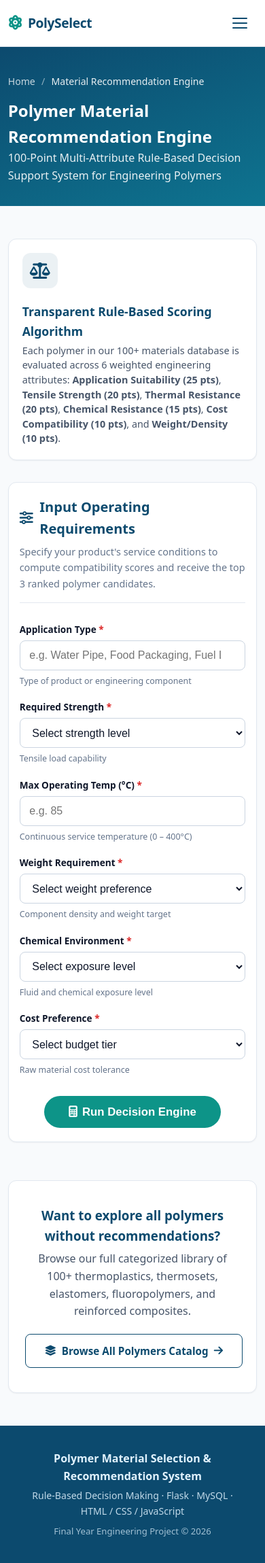
After one commit to YashChavhan-1612/polymer-material-selection-system, a Flask app: page /recommend in a window 390 px wide. The commit adds this page. Shown: the whole page at 68% size. Run offline with Flask 3, Linux system fonts and the light colour scheme.

Commit message:
Add dedicated /recommend page and fix mobile sidebar scroll-lock responsiveness

```diff
--- a/app.py
+++ b/app.py
@@ -65,6 +65,13 @@ def materials_catalog():
     all_mats = get_all_polymers()
     materials_list = [m.to_dict() for m in all_mats]
     return render_template("materials.html", initial_materials=materials_list)
+
+
+@app.route("/recommend")
+@app.route("/recommendation")
+def recommendation_page():
+    """Serve the dedicated interactive polymer recommendation engine page."""
+    return render_template("recommend.html")
 
 
 @app.route("/material/<int:id>")
--- a/static/css/style.css
+++ b/static/css/style.css
@@ -36,6 +36,9 @@
 html {
     scroll-behavior: smooth;
     -webkit-text-size-adjust: 100%;
+    overflow-x: hidden;
+    width: 100%;
+    max-width: 100%;
 }
 
 body {
@@ -45,7 +48,37 @@ body {
     line-height: 1.6;
     font-size: 16px;
     -webkit-font-smoothing: antialiased;
-    overflow-x: hidden; /* prevents accidental horizontal scroll */
+    overflow-x: hidden;
+    width: 100%;
+    max-width: 100%;
+    position: relative;
+}
+
+body.menu-open {
+    overflow: hidden !important;
+    touch-action: none;
+}
+
+/* Backdrop overlay for mobile navigation drawer */
+.nav-backdrop {
+    display: none;
+    position: fixed;
+    top: 0;
+    left: 0;
+    width: 100vw;
+    height: 100vh;
+    height: 100dvh;
+    background: rgba(15, 23, 42, 0.55);
+    backdrop-filter: blur(3px);
+    -webkit-backdrop-filter: blur(3px);
+    z-index: 1040;
+    opacity: 0;
+    transition: opacity 0.25s ease;
+}
+
+.nav-backdrop.active {
+    display: block;
+    opacity: 1;
 }
 
 img, video, iframe {
@@ -146,6 +179,7 @@ img, video, iframe {
     padding: 8px;
     min-width: 44px;
     min-height: 44px;
+    z-index: 1050;
 }
 
 .hamburger span {
--- a/static/js/script.js
+++ b/static/js/script.js
@@ -5,23 +5,58 @@
 const API_BASE_URL = window.API_BASE_URL || '';
 
 /* ============================================================
-   PolySelect – Navigation & Mobile Menu
+   PolySelect – Navigation & Mobile Menu with Backdrop & Scroll Lock
    ============================================================ */
 
+function setupNavigation() {
     const hamburger = document.getElementById('hamburger');
     const navLinks = document.getElementById('nav-links');
+    const backdrop = document.getElementById('nav-backdrop');
+    const closeBtn = document.getElementById('nav-close-btn');
+
+    function openMenu() {
+        if (navLinks) navLinks.classList.add('active');
+        if (backdrop) backdrop.classList.add('active');
+        if (hamburger) hamburger.classList.add('open');
+        document.body.classList.add('menu-open');
+    }
+
+    function closeMenu() {
+        if (navLinks) navLinks.classList.remove('active');
+        if (backdrop) backdrop.classList.remove('active');
+        if (hamburger) hamburger.classList.remove('open');
+        document.body.classList.remove('menu-open');
+    }
 
     if (hamburger) {
-    hamburger.addEventListener('click', () => {
-        navLinks.classList.toggle('active');
+        hamburger.addEventListener('click', (e) => {
+            e.stopPropagation();
+            if (navLinks && navLinks.classList.contains('active')) {
+                closeMenu();
+            } else {
+                openMenu();
+            }
         });
     }
 
+    if (closeBtn) {
+        closeBtn.addEventListener('click', closeMenu);
+    }
+
+    if (backdrop) {
+        backdrop.addEventListener('click', closeMenu);
+    }
+
+    // Close menu when clicking any nav link
     document.querySelectorAll('.nav-links a').forEach(link => {
-    link.addEventListener('click', () => {
-        navLinks.classList.remove('active');
+        link.addEventListener('click', closeMenu);
     });
+
+    // Close on Escape key
+    document.addEventListener('keydown', (e) => {
+        if (e.key === 'Escape') closeMenu();
     });
+}
 
 /* ============================================================
    Material Cards & Rendering Helpers
@@ -487,6 +522,11 @@ function displayResults(recommendations) {
                     <div class="result-section-title"><i class="fas fa-info-circle"></i> Limitations</div>
                     <p style="color:var(--text-secondary);font-size:0.92rem;">${escapeHtml(rec.limitations || '—')}</p>
                 </div>
+                <div style="margin-top: 1rem; padding-top: 0.85rem; border-top: 1px solid var(--border);">
+                    <a href="/material/${encodeURIComponent(rec.material_id)}" class="btn btn-outline" style="display:inline-flex;align-items:center;gap:0.4rem;font-size:0.85rem;padding:0.45rem 1rem;">
+                        <i class="fas fa-file-alt"></i> View Full Specifications &amp; Properties &rarr;
+                    </a>
+                </div>
             </div>
         `;
     });
@@ -542,6 +582,7 @@ function resetForm() {
 
 /* ---------- Initialization ---------- */
 document.addEventListener('DOMContentLoaded', () => {
+    setupNavigation();
     if (document.getElementById('materials-grid')) {
         loadHomeFeaturedMaterials();
     }
--- /dev/null
+++ b/templates/recommend.html
@@ -0,0 +1,292 @@
+<!DOCTYPE html>
+<html lang="en">
+<head>
+    <meta charset="UTF-8">
+    <meta name="viewport" content="width=device-width, initial-scale=1.0">
+    <title>Material Recommendation Engine | PolySelect</title>
+    <link rel="stylesheet" href="{{ url_for('static', filename='css/style.css') }}">
+    <link rel="stylesheet" href="https://cdnjs.cloudflare.com/ajax/libs/font-awesome/6.5.1/css/all.min.css">
+    <style>
+        .recommend-hero {
+            background: linear-gradient(160deg, #0c4a6e 0%, #0e7490 100%);
+            color: #ffffff;
+            padding: 2.5rem 0 2rem;
+        }
+
+        .recommend-intro-card {
+            background: var(--surface);
+            border: 1px solid var(--border);
+            border-radius: var(--radius);
+            padding: 1.5rem;
+            margin-bottom: 2rem;
+            box-shadow: var(--shadow-sm);
+            display: flex;
+            align-items: center;
+            gap: 1.25rem;
+        }
+
+        .intro-icon {
+            width: 52px;
+            height: 52px;
+            border-radius: 12px;
+            background: rgba(12, 74, 110, 0.08);
+            color: var(--primary);
+            display: flex;
+            align-items: center;
+            justify-content: center;
+            font-size: 1.5rem;
+            flex-shrink: 0;
+        }
+
+        .intro-text h3 {
+            font-size: 1.1rem;
+            color: var(--primary);
+            margin-bottom: 0.25rem;
+        }
+
+        .intro-text p {
+            font-size: 0.9rem;
+            color: var(--text-secondary);
+            line-height: 1.5;
+            margin: 0;
+        }
+
+        .form-card {
+            background: var(--surface);
+            border: 1px solid var(--border);
+            border-radius: var(--radius);
+            padding: 2rem;
+            box-shadow: var(--shadow-sm);
+            margin-bottom: 2.5rem;
+        }
+
+        .form-card-title {
+            font-size: 1.25rem;
+            font-weight: 700;
+            color: var(--primary);
+            margin-bottom: 0.4rem;
+            display: flex;
+            align-items: center;
+            gap: 0.6rem;
+        }
+
+        .form-card-subtitle {
+            font-size: 0.9rem;
+            color: var(--text-muted);
+            margin-bottom: 1.75rem;
+            padding-bottom: 1rem;
+            border-bottom: 1px solid var(--border);
+        }
+
+        .form-hint {
+            display: block;
+            font-size: 0.78rem;
+            color: var(--text-muted);
+            margin-top: 0.35rem;
+        }
+
+        @media (max-width: 768px) {
+            .recommend-intro-card {
+                flex-direction: column;
+                align-items: flex-start;
+                padding: 1.25rem;
+            }
+            .form-card {
+                padding: 1.25rem 1rem;
+            }
+        }
+    </style>
+</head>
+<body>
+
+    <!-- Backdrop overlay for mobile sidebar -->
+    <div class="nav-backdrop" id="nav-backdrop"></div>
+
+    <!-- Navigation -->
+    <nav class="navbar" id="navbar">
+        <div class="container nav-container">
+            <a href="/" class="logo">
+                <i class="fas fa-atom"></i>
+                <span>PolySelect</span>
+            </a>
+            <ul class="nav-links" id="nav-links">
+                <li class="nav-drawer-header">
+                    <span>Menu</span>
+                    <button type="button" class="nav-close-btn" id="nav-close-btn" aria-label="Close menu">&times;</button>
+                </li>
+                <li><a href="/">Home</a></li>
+                <li><a href="/#about">About</a></li>
+                <li><a href="/#features">Features</a></li>
+                <li><a href="/#how-it-works">How It Works</a></li>
+                <li><a href="/materials">All Polymers</a></li>
+                <li><a href="/recommend" class="btn-nav" style="background: var(--secondary) !important;">Get Recommendation</a></li>
+            </ul>
+            <button class="hamburger" id="hamburger" aria-label="Toggle menu">
+                <span></span>
+                <span></span>
+                <span></span>
+            </button>
+        </div>
+    </nav>
+
+    <!-- Hero -->
+    <section class="recommend-hero">
+        <div class="container">
+            <nav class="breadcrumb" aria-label="Breadcrumb">
+                <a href="/" style="color: rgba(255,255,255,0.85); text-decoration: none;">Home</a>
+                <span class="separator">/</span>
+                <span aria-current="page">Material Recommendation Engine</span>
+            </nav>
+            <h1>Polymer Material Recommendation Engine</h1>
+            <p class="material-category">100-Point Multi-Attribute Rule-Based Decision Support System for Engineering Polymers</p>
+        </div>
+    </section>
+
+    <!-- Main Content -->
+    <section class="section">
+        <div class="container">
+
+            <!-- Intro Info Card -->
+            <div class="recommend-intro-card">
+                <div class="intro-icon">
+                    <i class="fas fa-balance-scale"></i>
+                </div>
+                <div class="intro-text">
+                    <h3>Transparent Rule-Based Scoring Algorithm</h3>
+                    <p>
+                        Each polymer in our 100+ materials database is evaluated across 6 weighted engineering attributes:
+                        <strong>Application Suitability (25 pts)</strong>, <strong>Tensile Strength (20 pts)</strong>,
+                        <strong>Thermal Resistance (20 pts)</strong>, <strong>Chemical Resistance (15 pts)</strong>,
+                        <strong>Cost Compatibility (10 pts)</strong>, and <strong>Weight/Density (10 pts)</strong>.
+                    </p>
+                </div>
+            </div>
+
+            <!-- Recommendation Form Card -->
+            <div class="form-card">
+                <h2 class="form-card-title">
+                    <i class="fas fa-sliders-h"></i>
+                    Input Operating Requirements
+                </h2>
+                <p class="form-card-subtitle">
+                    Specify your product's service conditions to compute compatibility scores and receive the top 3 ranked polymer candidates.
+                </p>
+
+                <form id="recommendation-form" class="recommendation-form-inner">
+                    <div class="form-grid">
+                        <div class="form-group">
+                            <label for="application">Application Type <span style="color: var(--danger);">*</span></label>
+                            <input type="text" id="application" name="application" list="application-suggestions" placeholder="e.g. Water Pipe, Food Packaging, Fuel Line" required autocomplete="off">
+                            <datalist id="application-suggestions">
+                                <option value="Water Pipe">
+                                <option value="Food Packaging">
+                                <option value="Automotive Fuel Line">
+                                <option value="Chemical Storage Tank">
+                                <option value="Medical Syringe">
+                                <option value="Electrical Connector">
+                                <option value="Aerospace Structural Bracket">
+                                <option value="High-Temperature Gasket">
+                                <option value="Under-the-Hood Automotive Part">
+                                <option value="Precision Gear and Bushing">
+                                <option value="Optical Lens and Screen">
+                                <option value="Biodegradable Cutlery">
+                            </datalist>
+                            <span class="form-hint">Type of product or engineering component</span>
+                        </div>
+
+                        <div class="form-group">
+                            <label for="strength">Required Strength <span style="color: var(--danger);">*</span></label>
+                            <select id="strength" name="strength" required>
+                                <option value="">Select strength level</option>
+                                <option value="Low">Low (&lt; 35 MPa - Flexible, non-load)</option>
+                                <option value="Medium">Medium (35 – 70 MPa - Semi-structural)</option>
+                                <option value="High">High (&gt; 70 MPa - Heavy structural loads)</option>
+                            </select>
+                            <span class="form-hint">Tensile load capability</span>
+                        </div>
+
+                        <div class="form-group">
+                            <label for="temperature">Max Operating Temp (°C) <span style="color: var(--danger);">*</span></label>
+                            <input type="number" id="temperature" name="temperature" placeholder="e.g. 85" min="0" max="400" required>
+                            <span class="form-hint">Continuous service temperature (0 – 400°C)</span>
+                        </div>
+
+                        <div class="form-group">
+                            <label for="weight">Weight Requirement <span style="color: var(--danger);">*</span></label>
+                            <select id="weight" name="weight" required>
+                                <option value="">Select weight preference</option>
+                                <option value="Low">Low (Lightweight density &lt; 1.1 g/cm³)</option>
+                                <option value="Medium">Medium (Density 1.1 – 1.4 g/cm³)</option>
+                                <option value="High">High (Heavier / filled &gt; 1.4 g/cm³)</option>
+                            </select>
+                            <span class="form-hint">Component density and weight target</span>
+                        </div>
+
+                        <div class="form-group">
+                            <label for="chemical_resistance">Chemical Environment <span style="color: var(--danger);">*</span></label>
+                            <select id="chemical_resistance" name="chemical_resistance" required>
+                                <option value="">Select exposure level</option>
+                                <option value="Low">Low (Water, air, mild moisture only)</option>
+                                <option value="Medium">Medium (Oils, greases, mild detergents)</option>
+                                <option value="High">High (Strong acids, bases, harsh industrial solvents)</option>
+                            </select>
+                            <span class="form-hint">Fluid and chemical exposure level</span>
+                        </div>
+
+                        <div class="form-group">
+                            <label for="cost">Cost Preference <span style="color: var(--danger);">*</span></label>
+                            <select id="cost" name="cost" required>
+                                <option value="">Select budget tier</option>
+                                <option value="Low">Low (Commodity mass-production budget)</option>
+                                <option value="Medium">Medium (Standard engineering polymer budget)</option>
+                                <option value="High">High (High-performance premium budget)</option>
+                            </select>
+                            <span class="form-hint">Raw material cost tolerance</span>
+                        </div>
+                    </div>
+
+                    <div class="form-actions" style="margin-top: 1.75rem;">
+                        <button type="submit" class="btn btn-primary" id="submit-btn" style="padding: 0.85rem 2.25rem; font-size: 1.05rem;">
+                            <i class="fas fa-calculator"></i> Run Decision Engine
+                        </button>
+                    </div>
+                </form>
+
+                <!-- Loading State -->
+                <div id="loading" class="loading hidden" style="margin-top: 2rem;">
+                    <div class="spinner"></div>
+                    <p style="font-weight: 600; color: var(--primary);">Evaluating 100+ polymers against your engineering constraints…</p>
+                </div>
+            </div>
+
+            <!-- Recommendation Results Container -->
+            <div id="results" class="results hidden"></div>
+
+            <!-- Catalog Navigation CTA -->
+            <div style="text-align: center; margin-top: 3.5rem; padding: 2.25rem 1.5rem; background: var(--surface); border-radius: var(--radius); border: 1px solid var(--border); box-shadow: var(--shadow-sm);">
+                <h3 style="margin-bottom: 0.4rem; color: var(--primary);">Want to explore all polymers without recommendations?</h3>
+                <p style="color: var(--text-secondary); margin-bottom: 1.25rem; max-width: 600px; margin-inline: auto;">
+                    Browse our full categorized library of 100+ thermoplastics, thermosets, elastomers, fluoropolymers, and reinforced composites.
+                </p>
+                <a href="/materials" class="btn btn-outline" style="padding: 0.75rem 1.75rem; font-size: 0.95rem; border-radius: var(--radius-sm); display: inline-flex; align-items: center; gap: 0.5rem;">
+                    <i class="fas fa-layer-group"></i>
+                    <span>Browse All Polymers Catalog</span>
+                    <i class="fas fa-arrow-right"></i>
+                </a>
+            </div>
+
+        </div>
+    </section>
+
+    <!-- Footer -->
+    <footer class="footer">
+        <div class="container">
+            <p class="footer-title">Polymer Material Selection &amp; Recommendation System</p>
+            <p class="footer-sub">Rule-Based Decision Making · Flask · MySQL · HTML / CSS / JavaScript</p>
+            <p class="footer-copy">Final Year Engineering Project &copy; 2026</p>
+        </div>
+    </footer>
+
+    <script src="{{ url_for('static', filename='js/script.js') }}"></script>
+</body>
+</html>
```
Also changed, not shown: other parts of static/css/style.css (+63 -14 lines), templates/index.html (+31 -68 lines), templates/material_details.html (+9 -2 lines), templates/materials.html (+11 -3 lines), tests/test_production_readiness.py (+11 -0 lines). Lines whose indentation alone changed are shown as unchanged.
